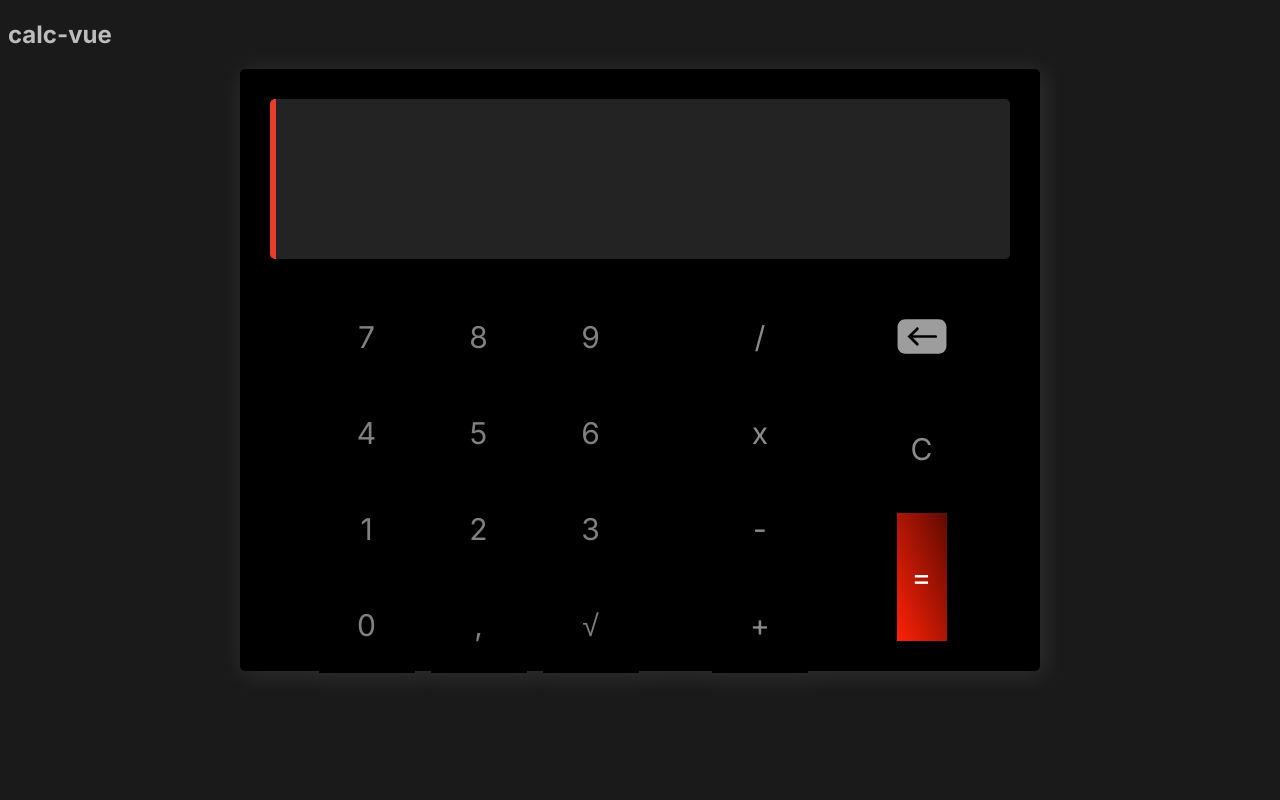
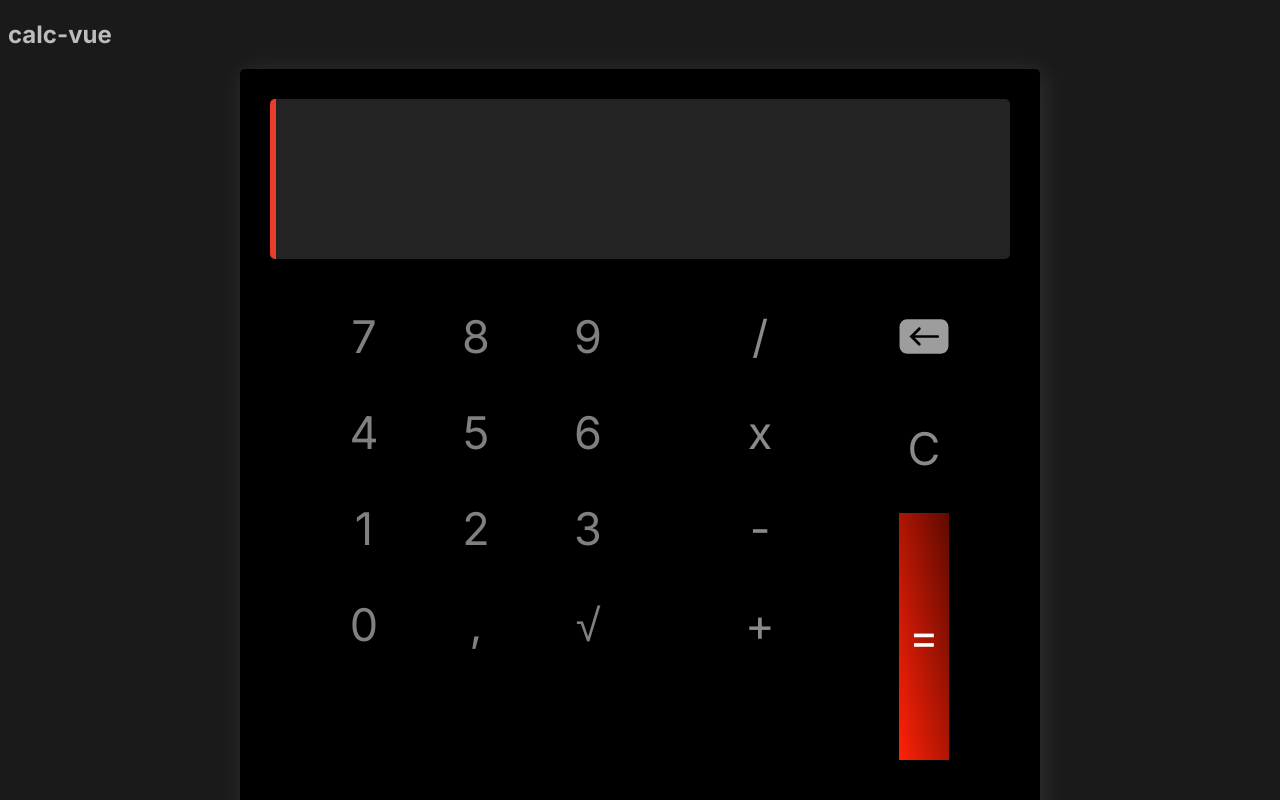
Before and after one commit to senagab/calculator-vue, a Vue app: page / in a window 1280 px wide. Shown: the top 800 px of the page. Built offline with nearby package versions, Linux system fonts and the light colour scheme.

Commit message:
feat: tamanho do container + fontes

```diff
--- a/src/App.vue
+++ b/src/App.vue
@@ -210,10 +210,11 @@ header {
 .container {
   display: flex;
   flex-direction: column;
-  width: 40%;
+  width: 60%;
   min-width: 50em;
   margin: 0 auto;
   height: 100%;
+  min-height: 65em;
   background-color: black;
   border-radius: 5px;
   filter: drop-shadow(3px 3px 0.75rem rgba(255, 255, 255, 0.1));
--- a/src/components/Keyboard.vue
+++ b/src/components/Keyboard.vue
@@ -65,7 +65,7 @@ const props = defineProps({
             justify-content: center;
             align-items: center;
             background-color: black;
-            font-size: 30px;
+            font-size: 45px;
             color: rgb(128, 128, 128);
         }
 
@@ -95,7 +95,7 @@ const props = defineProps({
         grid-template-columns: 1fr;
         align-items: center;
         justify-content: center;
-        margin: 0 25px;
+        margin: 0 30px;
 
         .keys {
             width: 12vh;
@@ -104,7 +104,7 @@ const props = defineProps({
             justify-content: center;
             align-items: center;
             background-color: black;
-            font-size: 30px;
+            font-size: 45px;
             color: rgb(138, 138, 138);
         }
 
@@ -163,12 +163,19 @@ const props = defineProps({
             }
         }
 
+        .keys-limpar {
+            font-size: 45px;
+        }
+
         .btn-equals {
             color: white;
             background: linear-gradient(to top right, #FF2107, #5E0A00);
+            min-width: 100%;
             width: 100%;
+            min-height: 5.5em;
             height: 100%;
             padding: 0 !important;
+            font-size: 45px;
 
             &:hover {
                 background: linear-gradient(to top right, #ff4934, #9b1a0b);
@@ -214,6 +221,7 @@ const props = defineProps({
             .keys {
                 width: 5vh;
                 height: 5vh;
+                font-size: 25px;
                 /* color: red; */
             }
         }
@@ -223,6 +231,7 @@ const props = defineProps({
 
             .keys-limpar {
                 height: 4vh;
+                font-size: 25px;
                 /* background-color: #ddd;
                 height: 8vh; */
             }
@@ -230,6 +239,7 @@ const props = defineProps({
             .btn-equals {
                 height: 80%;
                 margin-top: -10px;
+                font-size: 25px;
             }
         }
     }
```
